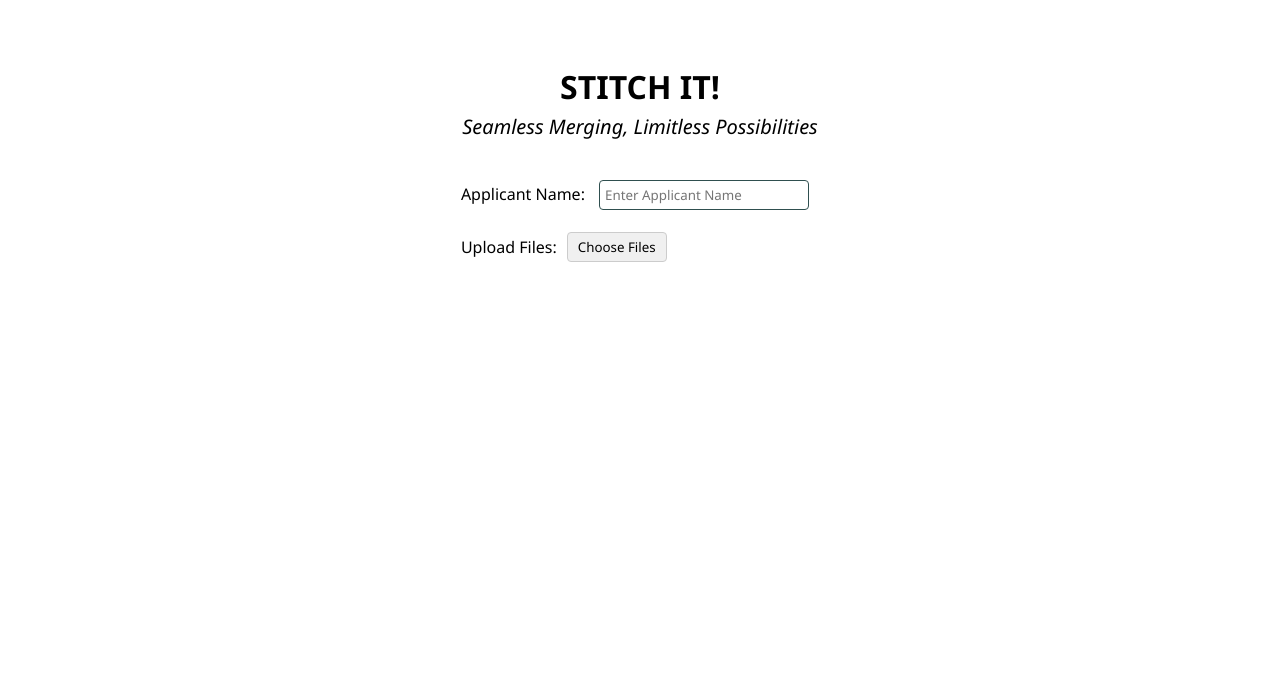
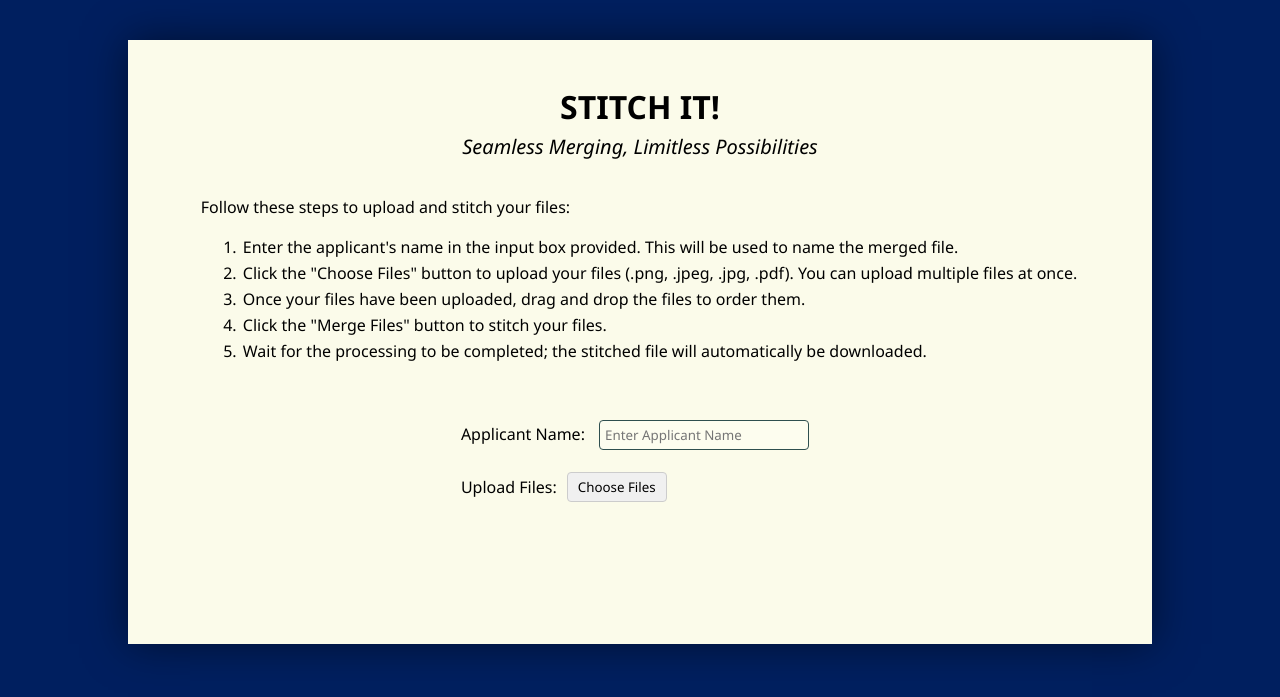
Before and after one commit to tungkei/Stitch-It, a Flask app: page / in a window 1280 px wide. Shown: the top 697 px of the page. Run offline with Flask 3, Linux system fonts and the light colour scheme; some libraries are stand-ins or nearby versions.

Commit message:
add successful download message, edited aesthetics

```diff
--- a/app.py
+++ b/app.py
@@ -119,6 +119,7 @@ def index():
         try:
             merged_pdf_bytesio = process_files(ordered_files)
             return send_file(merged_pdf_bytesio, as_attachment=True, download_name=f'{applicant_name}.pdf')
+
         except ValueError as e:
             flash(str(e))
             return redirect(url_for('index'))
--- a/static/style.css
+++ b/static/style.css
@@ -1,40 +1,48 @@
 body {
-	margin: 0;
-	padding: 0;
+	margin: 20px;
+	padding: 20px 10px;
+	font-family: "Segoe UI", Tahoma, Geneva, Verdana, sans-serif;
 	display: flex;
-	/* justify-content: center; Horizontally center the container */
-	align-items: center; /* Vertically center the container */
+	align-items: center;
 	flex-direction: column;
-	/* width: 50vw; */
-	/* background-color: peachpuff; */
-	margin: 20px;
-	padding: 40px 20px; /* Optional: padding inside the container */
+	background-color: #001f5f;
+}
+.container {
+	width: 80vw;
+	padding: 40px 0px;
 	display: flex;
-	align-items: center; /* Vertically center the container */
+	align-items: center;
 	flex-direction: column;
-	font-family: "Segoe UI", Tahoma, Geneva, Verdana, sans-serif;
+	background-color: #fbfbea;
+	box-shadow: 0 0 40px rgba(0, 0, 0, 0.5);
 }
 h1 {
 	margin: 5px;
 }
 #caption {
 	margin: 0;
+	font-weight: 400;
 }
-
+.instructions {
+	margin-top: 20px;
+}
+.instructions li {
+	padding: 2px;
+}
 #applicant_name {
-	font-family: "Segoe UI", Tahoma, Geneva, Verdana, sans-serif;
-	/* background-color: aquamarine; */
 	margin: 0 10px;
 	padding: 5px;
+	font-family: "Segoe UI", Tahoma, Geneva, Verdana, sans-serif;
 	border-radius: 4px;
 	border: 1px solid darkslategrey;
+	background-color: #fdfdef;
 }
 .bottom_container {
 	width: 100%;
 }
 #upload-form {
 	margin: 40px;
-	margin-bottom: 20px;
+	margin-bottom: 0px;
 	display: flex;
 	flex-direction: column;
 	justify-content: center;
@@ -70,11 +78,11 @@ h1 {
 	display: flex;
 	align-items: center;
 }
-/* Style the custom button */
+
 .custom-file-upload {
+	padding: 5px 10px;
 	border: 1px solid #ccc;
 	display: inline-block;
-	padding: 5px 10px;
 	cursor: pointer;
 	background-color: #f0f0f0;
 	border-radius: 4px;
@@ -90,7 +98,7 @@ h1 {
 .file-list li {
 	margin: 5px 0;
 	padding: 10px;
-	background-color: lightblue;
+	background-color: #bfe4ff;
 	cursor: move;
 	box-shadow: 0 0 10px rgba(0, 0, 0, 0.1);
 	display: flex;
@@ -98,6 +106,9 @@ h1 {
 	justify-content: space-between;
 	overflow: hidden;
 	border-radius: 4px;
+}
+.file-list li:hover {
+	background-color: #84bcf1;
 }
 
 .file-name {
@@ -108,10 +119,10 @@ h1 {
 }
 
 .delete-button {
+	padding: 5px 10px;
 	display: inline-block;
 	color: white;
 	border: none;
-	padding: 5px 10px;
 	cursor: pointer;
 	border-radius: 4px;
 	vertical-align: middle;
@@ -124,19 +135,26 @@ h1 {
 	justify-content: space-around;
 }
 .submit_button {
+	margin: 0 5px;
+	padding: 5px 10px;
 	font-family: "Segoe UI", Tahoma, Geneva, Verdana, sans-serif;
 	font-size: 15px;
-	padding: 5px 10px;
 	border: 1px solid #ccc;
 	cursor: pointer;
 	background-color: #f0f0f0;
 	border-radius: 4px;
-	margin: 0 5px;
+	color: #001f5f;
 }
 .submit_button:hover {
 	background-color: #e0e0e0;
 }
 
+#success-message {
+	display: none;
+	color: #001f5f;
+	font-size: 16px;
+	font-weight: bold;
+}
 .hidden {
 	display: none;
 }
--- a/templates/index.html
+++ b/templates/index.html
@@ -11,10 +11,34 @@
 		/>
 	</head>
 	<body>
+		<div class="container">
 			<h1>STITCH IT!</h1>
 			<p id="caption" style="font-size: 20px; font-style: italic">
 				Seamless Merging, Limitless Possibilities
 			</p>
+
+			<div class="instructions">
+				<p>Follow these steps to upload and stitch your files:</p>
+				<ol>
+					<li>
+						Enter the applicant's name in the input box provided. This will be
+						used to name the merged file.
+					</li>
+					<li>
+						Click the "Choose Files" button to upload your files (.png, .jpeg,
+						.jpg, .pdf). You can upload multiple files at once.
+					</li>
+					<li>
+						Once your files have been uploaded, drag and drop the files to order
+						them.
+					</li>
+					<li>Click the "Merge Files" button to stitch your files.</li>
+					<li>
+						Wait for the processing to be completed; the stitched file will
+						automatically be downloaded.
+					</li>
+				</ol>
+			</div>
 
 			<form method="post" enctype="multipart/form-data" id="upload-form">
 				<div class="top-container">
@@ -58,11 +82,7 @@
 					<div class="ordered_files_container">
 						<ul id="file_order" class="file-list"></ul>
 					</div>
-				<input
-					type="hidden"
-					name="ordered_files"
-					id="ordered_files"
-				/><br /><br />
+					<input type="hidden" name="ordered_files" id="ordered_files" /><br />
 
 					<div id="button-container">
 						<button
@@ -84,12 +104,26 @@
 					</div>
 				</div>
 			</form>
+
+			<div id="feedback" style="margin-top: 20px"></div>
+			<div id="success-message">
+				Congratulations, your files have been merged and downloaded!
+			</div>
+
 			{% with messages = get_flashed_messages() %} {% if messages %} {% for
 			message in messages %}
 			<p id="flash-messages">{{ message }}</p>
 			{% endfor %} {% endif %} {% endwith %}
+		</div>
 		<script src="https://cdnjs.cloudflare.com/ajax/libs/Sortable/1.14.0/Sortable.min.js"></script>
 		<script>
+			document
+				.getElementById("applicant_name")
+				.addEventListener("keydown", function (event) {
+					if (event.key === "Enter") {
+						event.preventDefault(); // Prevent form submission on Enter key
+					}
+				});
 			function updateFileList() {
 				const fileInput = document.getElementById("uploaded_files");
 				const fileOrderList = document.getElementById("file_order");
@@ -175,7 +209,7 @@
 				orderedFilesInput.value = orderedFiles.join("|||");
 			}
 
-			function handleMerge() {
+			async function handleMerge() {
 				const applicantName = document.getElementById("applicant_name").value;
 				const fileInput = document.getElementById("uploaded_files");
 
@@ -189,7 +223,37 @@
 					return;
 				}
 
-				document.getElementById("upload-form").submit();
+				const formData = new FormData(document.getElementById("upload-form"));
+
+				document.getElementById("feedback").innerText = "Processing...";
+
+				try {
+					const response = await fetch("/", {
+						method: "POST",
+						body: formData,
+					});
+
+					if (!response.ok) {
+						throw new Error("Network response is facing issues");
+					}
+
+					const blob = await response.blob();
+					const url = window.URL.createObjectURL(blob);
+					const a = document.createElement("a");
+					a.style.display = "none";
+					a.href = url;
+					a.download = `${applicantName}.pdf`;
+					document.body.appendChild(a);
+					a.click();
+					window.URL.revokeObjectURL(url);
+					document.getElementById("success-message").style.display = "block";
+					document.getElementById("feedback").innerText = "";
+				} catch (error) {
+					alert(
+						"There was a problem with your merge request: " + error.message
+					);
+					document.getElementById("feedback").innerText = "";
+				}
 			}
 
 			function clearFlashMessages() {
```
Lines whose indentation alone changed are shown as unchanged.
